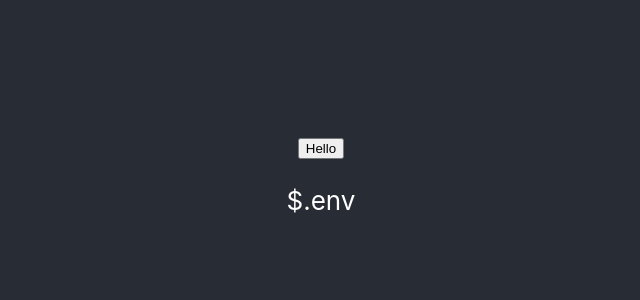
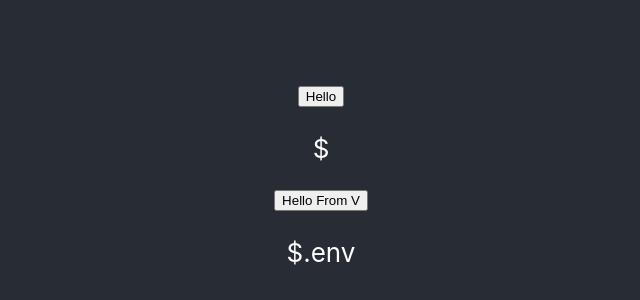
Before and after one commit to ioanam/foo-app, a React (Create React App) app: page / in a window 1280 px wide. Shown: the part 210-510 px from the top of the page, without its empty margins (319-959 px from the left). Built offline with nearby package versions, Linux system fonts and the light colour scheme.

Commit message:
test for V

```diff
--- a/src/App.tsx
+++ b/src/App.tsx
@@ -3,9 +3,19 @@ import './App.css';
 
 
 const sayHello = () => {
+    fetch('/mockapi/helloWorld')
+        .then(response => {
+            console.log("hello back to you");
+            console.log(response);
+        })
+        .catch(error => {
+            console.error("No hello", error);
+        })
+}
+const sayHelloFromVaultinum = () => {
     fetch('/api/helloWorld')
         .then(response => {
-            console.log("hello back to you");
+            console.log("hello from V");
             console.log(response);
         })
         .catch(error => {
@@ -19,6 +29,8 @@ function App() {
         <div className="App">
             <header className="App-header">
                 <button onClick={sayHello}>Hello</button>
+                <p>${process.env.REACT_APP_MY_PROP1}</p>
+                <button onClick={sayHelloFromVaultinum}>Hello From V</button>
                 <p>${process.env.REACT_APP_MY_PROP}</p>
             </header>
         </div>
```
Also changed, not shown: vercel.json, 2 other files (tests, documents, lock files or other folders).
